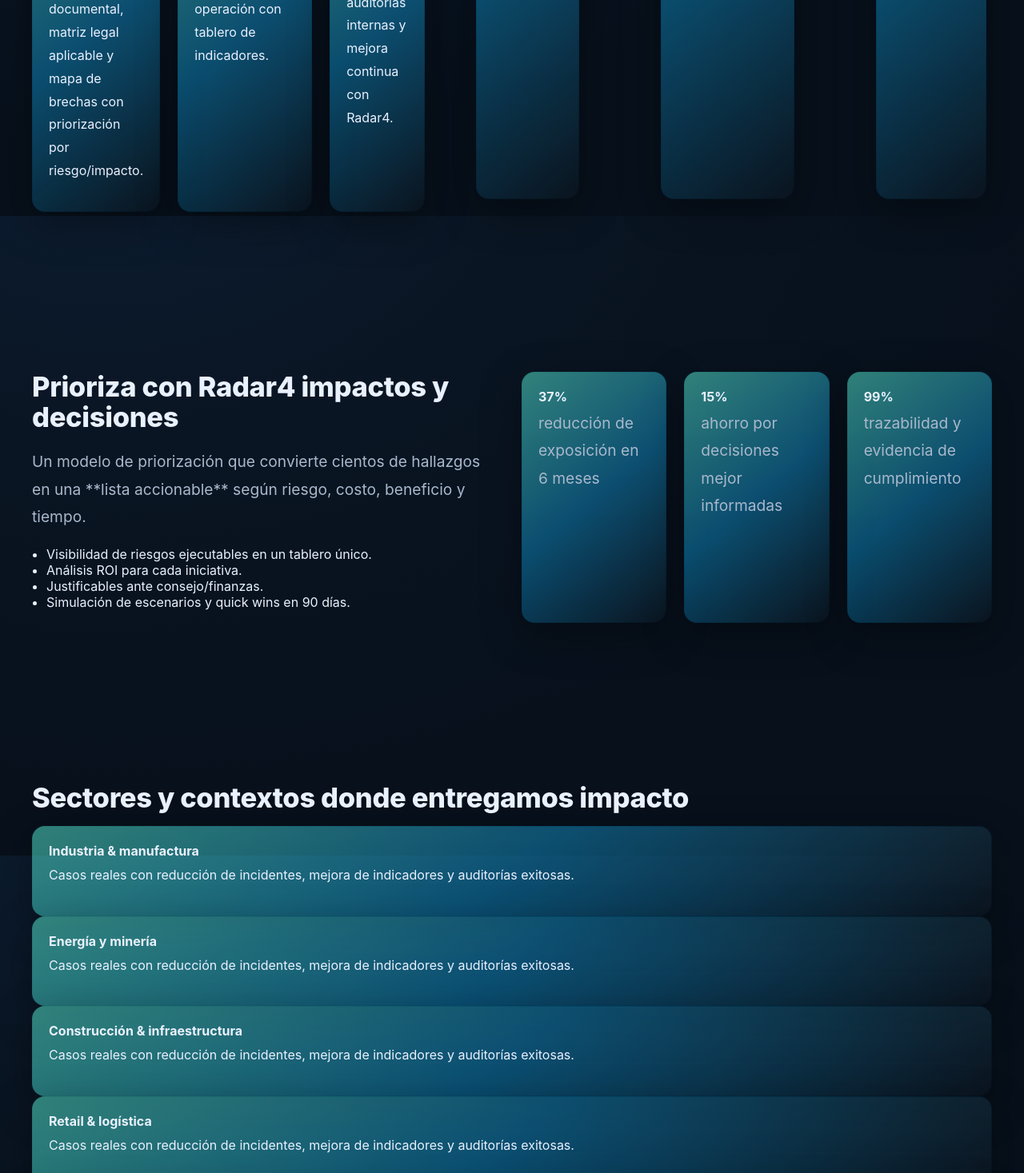
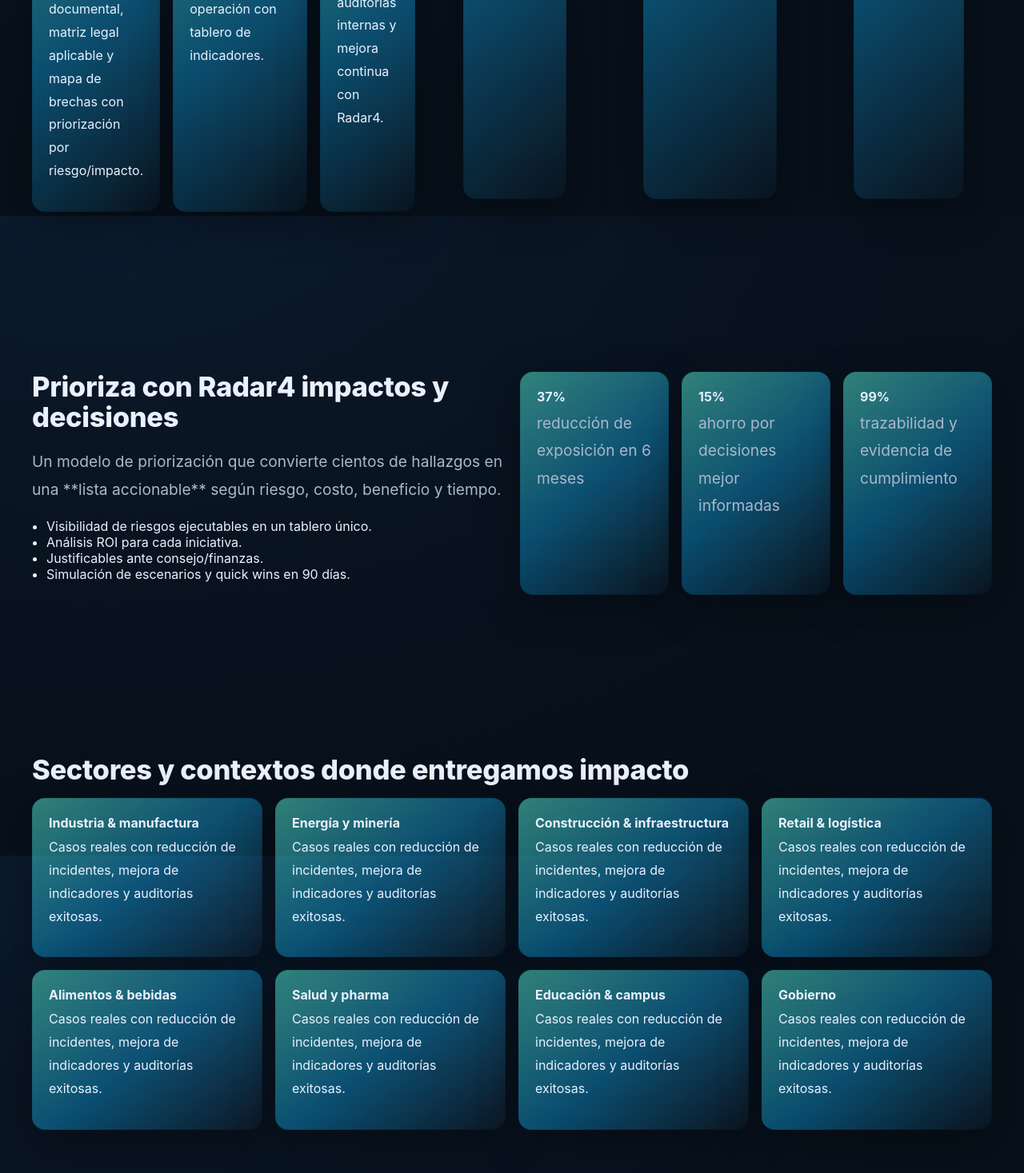
Before and after one commit to Kukcito/econova-clean, a Next.js app: page / in a window 1280 px wide. Shown: the part 1330-2797 px from the top of the page at 80% size. Built offline with nearby package versions, Linux system fonts and the light colour scheme.

Commit message:
Update globals.css

```diff
--- a/app/globals.css
+++ b/app/globals.css
@@ -318,3 +318,16 @@
 .prose { max-width: 80ch; }
 .prose p { margin: 0 0 14px; }
 .prose h3 { margin-top: 16px; }
+/* utilidades de grid */
+.grid-2 { display: grid; grid-template-columns: 1fr; gap: 20px; }
+.grid-3 { display: grid; grid-template-columns: 1fr; gap: 16px; }
+.grid-4 { display: grid; grid-template-columns: 1fr; gap: 16px; }
+
+@media (min-width: 900px){
+  .grid-2 { grid-template-columns: 1fr 1fr; }
+  .grid-3 { grid-template-columns: repeat(3, 1fr); }
+  .grid-4 { grid-template-columns: repeat(4, 1fr); }
+}
+
+/* hero suavizado si aún no lo tienes definido */
+.hero-bg { background: radial-gradient(1200px 600px at 20% 10%, rgba(0,178,255,.15), transparent), radial-gradient(1100px 600px at 90% 30%, rgba(34,197,94,.14), transparent); }
```
